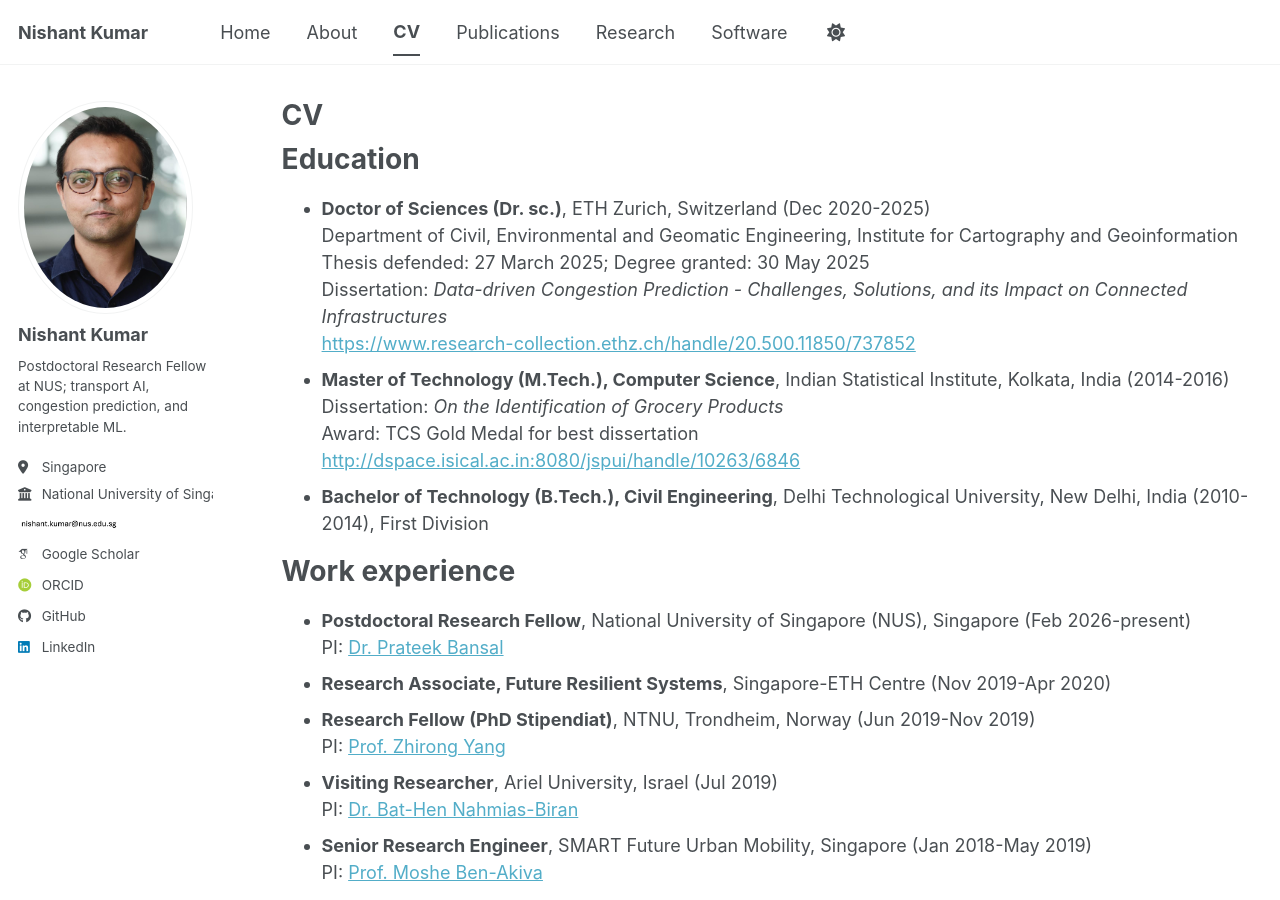
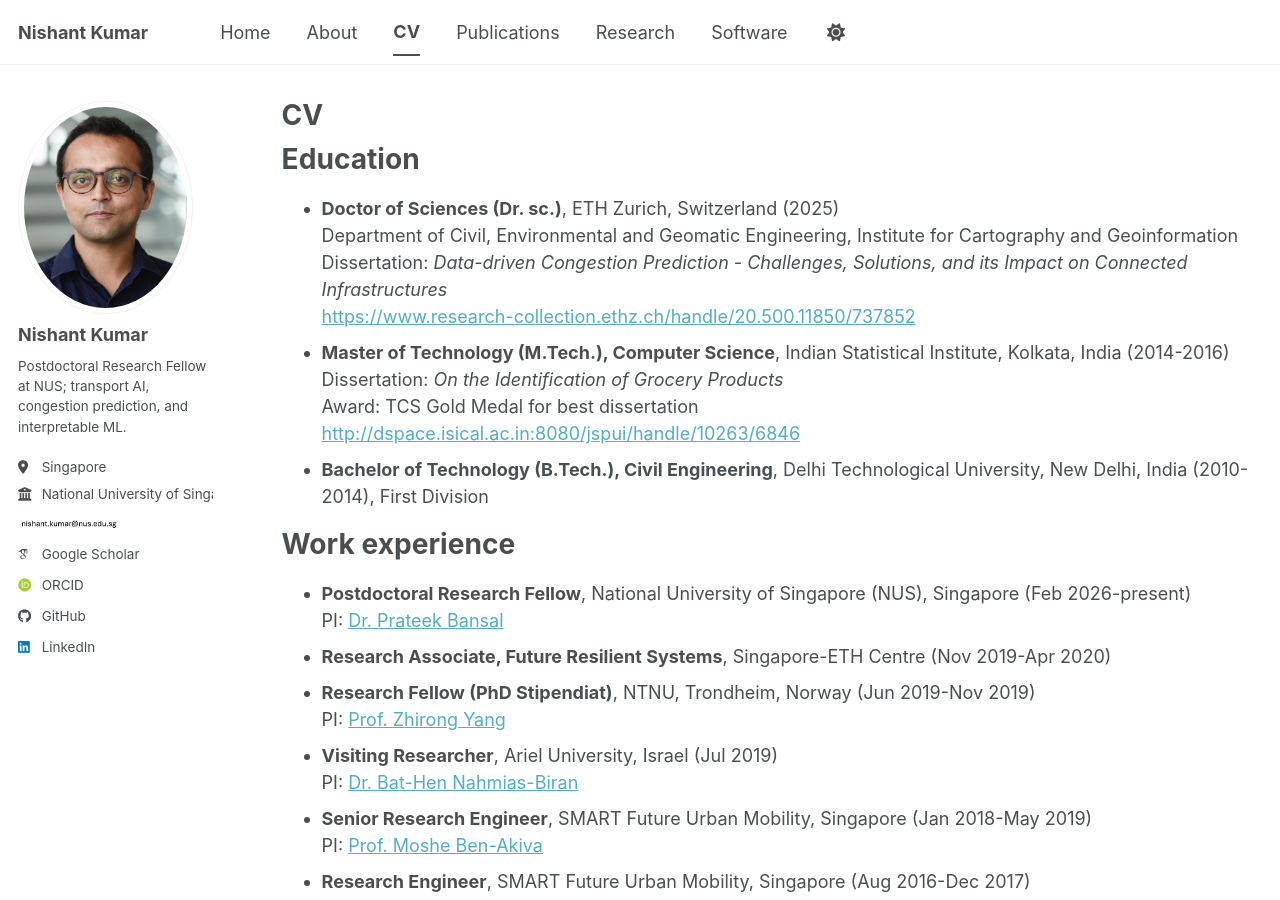
Before and after one commit to abcnishant007/abcnishant007.github.io, a Jekyll site: the page built from _pages/cv.md, in a window 1280 px wide and 900 px high. Built offline with Jekyll 4.4.1, drawn with Linux system fonts in a browser that asks for light colours; some web fonts are replaced; a script bundle is joined from its source files by our own code; library files that are not in the unit come from our copies.

Commit message:
removed month; unnecessary details :) you are already old buddy

```diff
--- a/_pages/cv.md
+++ b/_pages/cv.md
@@ -11,9 +11,8 @@
 
 Education
 ======
-* **Doctor of Sciences (Dr. sc.)**, ETH Zurich, Switzerland (Dec 2020-2025)
+* **Doctor of Sciences (Dr. sc.)**, ETH Zurich, Switzerland (2025)
   Department of Civil, Environmental and Geomatic Engineering, Institute for Cartography and Geoinformation
-  Thesis defended: 27 March 2025; Degree granted: 30 May 2025
   Dissertation: *Data-driven Congestion Prediction - Challenges, Solutions, and its Impact on Connected Infrastructures*
   <https://www.research-collection.ethz.ch/handle/20.500.11850/737852>
 * **Master of Technology (M.Tech.), Computer Science**, Indian Statistical Institute, Kolkata, India (2014-2016)
```
Also changed, not shown: _pages/profile.md (+1 -1 lines).
